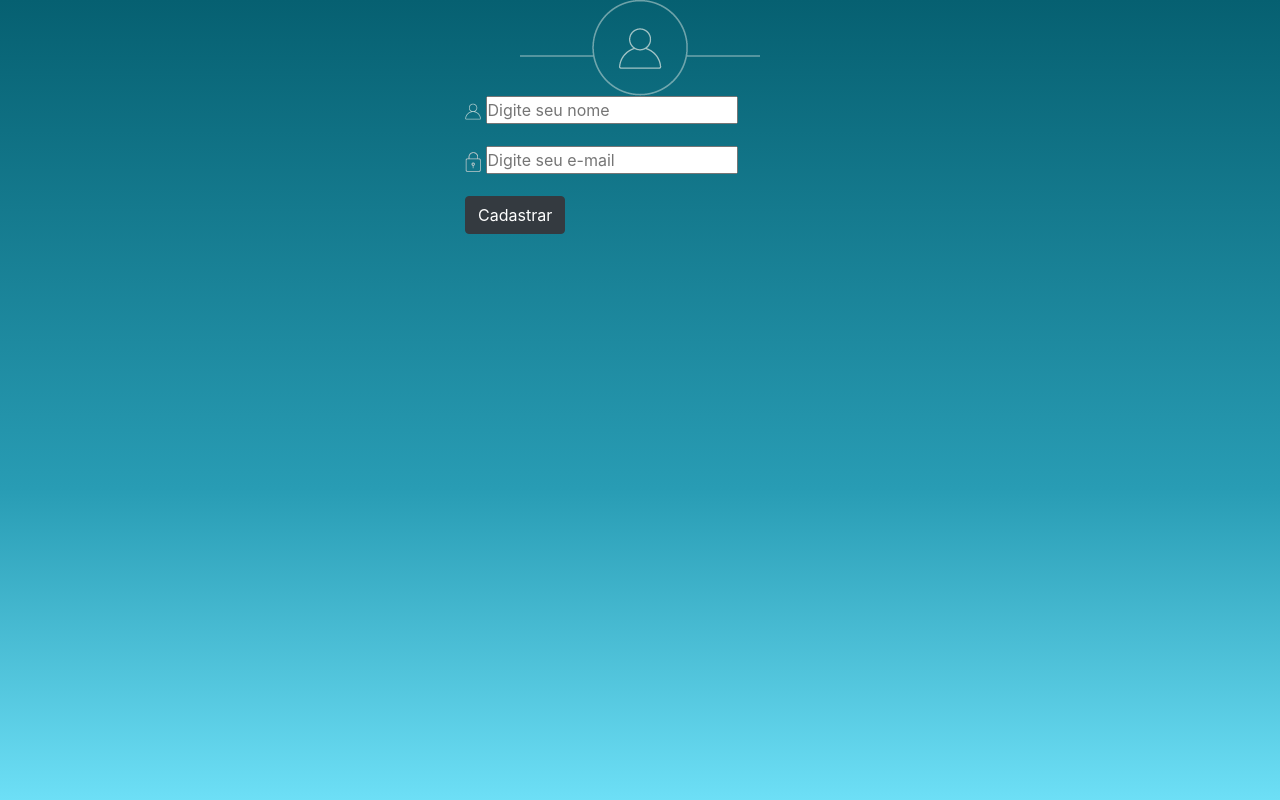
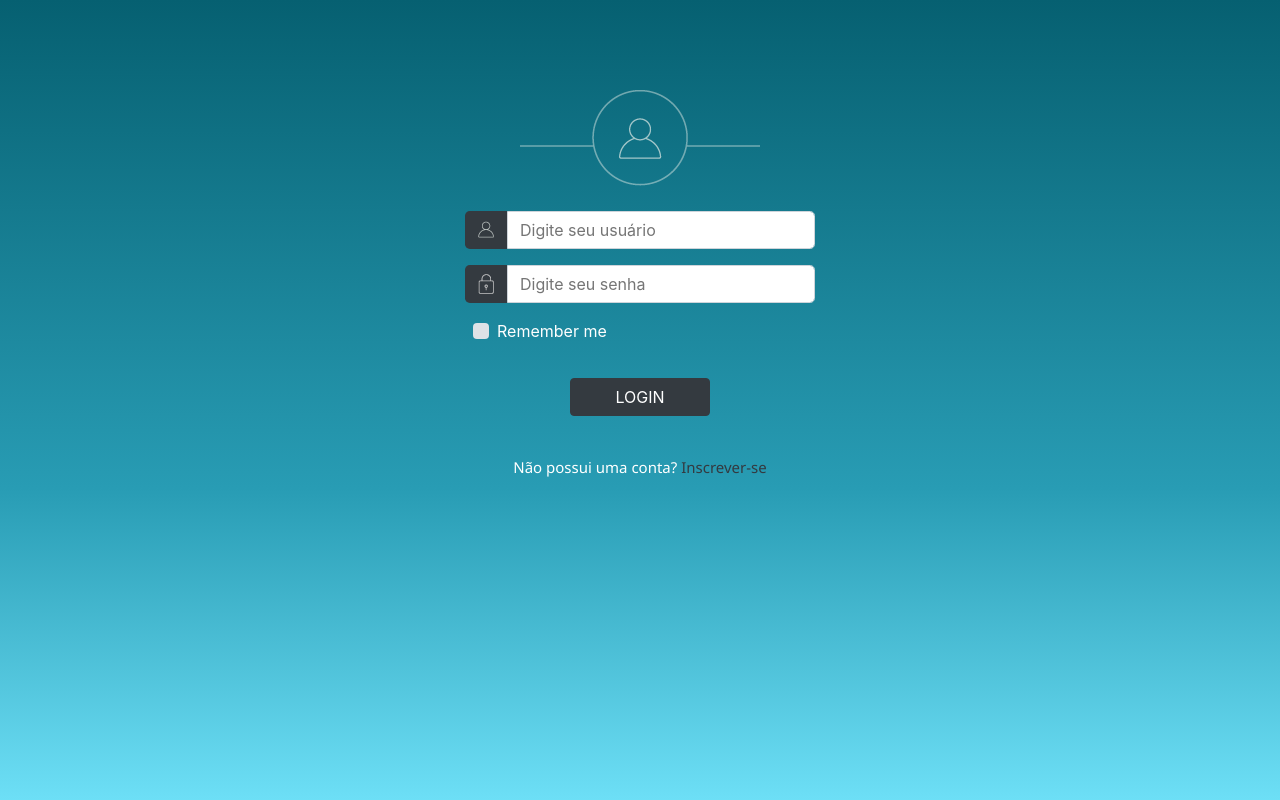
Before and after one commit to renatorsdeoliveira/sistema-de-cadastro, a PHP site: page /sistema-de-cadastro/views/login.php in a window 1280 px wide. Run offline with PHP 8.4, Linux system fonts and the light colour scheme.

Commit message:
Feito as telas de login e cadastro

```diff
--- a/assets/css/base.css
+++ b/assets/css/base.css
@@ -1,3 +1,4 @@
+@import url('https://fonts.googleapis.com/css?family=Noto+Sans:400,700&display=swap');
 * {
 	margin: 0;
 	padding: 0;
@@ -6,6 +7,8 @@
 	box-sizing: border-box;
 	outline: none;
 }
+
+/*---- TELAS DE CADASTRO INICIO -------*/
 .login{
 	background: rgb(6,96,113);
 	background: linear-gradient(180deg, rgba(6,96,113,1) 0%, rgba(40,156,180,1) 61%, rgba(109,223,246,1) 100%) repeat-x;
@@ -14,9 +17,76 @@
 }
 .login .formulario{
     max-width: 350px;
-    margin: 0 auto;
+	margin: 0 auto;
+	margin-top: 90px;
 }
 .login .formulario .user{
     margin: 0 auto;
-    display: inherit;
+	display: inherit;
+	margin-bottom: 25px;
 }
+.login .formulario .label-icon{
+	color: #ffffff;
+	font-weight: 500;
+	width: 12%;
+	margin-bottom: 0;
+	float: left;
+	background-color: #343a40;
+	min-height: 38px;
+	text-align: center;
+	border-radius:.30rem  0rem 0rem .30rem;
+}
+.login .formulario .icon-form {
+    margin: 0 auto;
+	display: block;
+}
+.login .formulario .icon-form img,
+.login .formulario .icon-form i
+{
+	padding: 9px 0px 9px 0;
+
+}
+.login .formulario .icon-form i{
+	color:#9fa1a3;
+	font-size: 19px;
+}
+.login .formulario label{
+	color: #ffffff;
+}
+.login .formulario label > a{
+	color: #343a40;
+}
+.login .formulario .control{
+	display: block;
+    width: 88%;
+    padding: .375rem .75rem;
+    font-size: 1rem;
+    line-height: 1.5;
+    color: #495057;
+    background-color: #fff;
+    background-clip: padding-box;
+    border: 1px solid #ced4da;
+    border-radius: 0rem .30rem .30rem 0rem;
+    transition: border-color .15s ease-in-out,box-shadow .15s ease-in-out;
+}
+.login .formulario .check-left{
+	margin-left: 8px;
+}
+.login .formulario .btn-login{
+	display: block;
+	margin: 35px auto 0;
+	width: 40%;
+}
+.login .cadastro{
+	font-family: 'Noto Sans', sans-serif;
+	font-size: 15px;
+	text-align: center;
+	margin-top: 40px;
+}
+.login .cadastro p{
+	color: #ffffff;
+}
+.login .cadastro p > a{
+	color: #343a40;
+}
+/*---- TELAS DE CADASTRO FIM -------*/
--- a/conteudo-fixo/header.php
+++ b/conteudo-fixo/header.php
@@ -5,8 +5,10 @@
     <meta charset="UTF-8">
     <meta name="viewport" content="width=device-width, initial-scale=1.0">
     <meta http-equiv="X-UA-Compatible" content="ie=edge">
+    <link rel="stylesheet" href="<?= site_url(); ?>/assets/css/font-awesome.min.css">
     <link rel="stylesheet" href="<?= site_url(); ?>/assets/css/bootstrap.min.css">
-    <link rel="stylesheet" href="<?= site_url(); ?>/assets/css/base.css">
+    <link rel="stylesheet" href="<?= site_url(); ?>/assets/css/base.css?<?= date('His') ;?>">
     <title>Cadastro de pessoas</title>
+
 </head>
 <body>
--- a/views/login.php
+++ b/views/login.php
@@ -8,17 +8,33 @@
                     <img src="<?= site_url(); ?>/assets/img/user-form.png" alt="" class="user">
                     <form action="" method="post">
                         <div class="form-group">
-                            <label for="nome"><img src="<?= site_url(); ?>/assets/img/icon-user.png" alt="" ></label>
-                            <input  class="control" type="text" placeholder="Digite seu nome" name="nome" value="<?php echo (isset($auterar)) ?  $auterar['nome'] : '' ?>" id="nome">
+                            <label for="nomeLogin" class="label-icon">
+                                <span class="icon-form">
+                                    <img src="<?= site_url(); ?>/assets/img/icon-user.png" alt="" >
+                                </span>
+                            </label>
+                            <input  class="control" type="text" placeholder="Digite seu usuário" name="nomeLogin"  id="nomeLogin">
                         </div>
 
                         <div class="form-group">
-                            <label for="email"><img src="<?= site_url(); ?>/assets/img/icon-senha.png" alt="" ></label>
-                            <input class="control" type="email"  placeholder="Digite seu e-mail" name="email"  value="<?php echo (isset($auterar)) ?  $auterar['email'] : '' ?>"id="email">
+                            <label for="senhaLogin" class="label-icon">
+                                <span class="icon-form">
+                                    <img src="<?= site_url(); ?>/assets/img/icon-senha.png" alt="" >
+                                </span>
+                            </label>
+                            <input class="control" type="password"  placeholder="Digite seu senha" name="senhaLogin"  id="senhaLogin">
                         </div>
-                        <input type="submit" class="btn btn-dark btn-submit " id="submit"  value="<?php echo (isset($auterar)) ?  "Atualizar"  : "Cadastrar" ?>" >
+                        <div class="custom-control custom-checkbox check-left">
+                            <input type="checkbox" class="custom-control-input" id="customCheck1">
+                            <label class="custom-control-label" for="customCheck1">Remember me</label>
+                        </div>
+                        <input type="submit" class="btn btn-dark btn-submit btn-login " id="submit"  value="LOGIN" >
 
                     </form>
+
+                    <div class="cadastro">
+                        <p>Não possui uma conta? <a href="<?= site_url(); ?>/views/registrar.php">Inscrever-se</a></p>
+                    </div>
                 </div>
             </div>
         </div>
```
Also changed, not shown: views/registrar.php (added, +53 -0 lines), assets/css/font-awesome.min.css (added), assets/fonts/fontawesome-webfont.woff2 (added), assets/img/icon-email.png (added).
